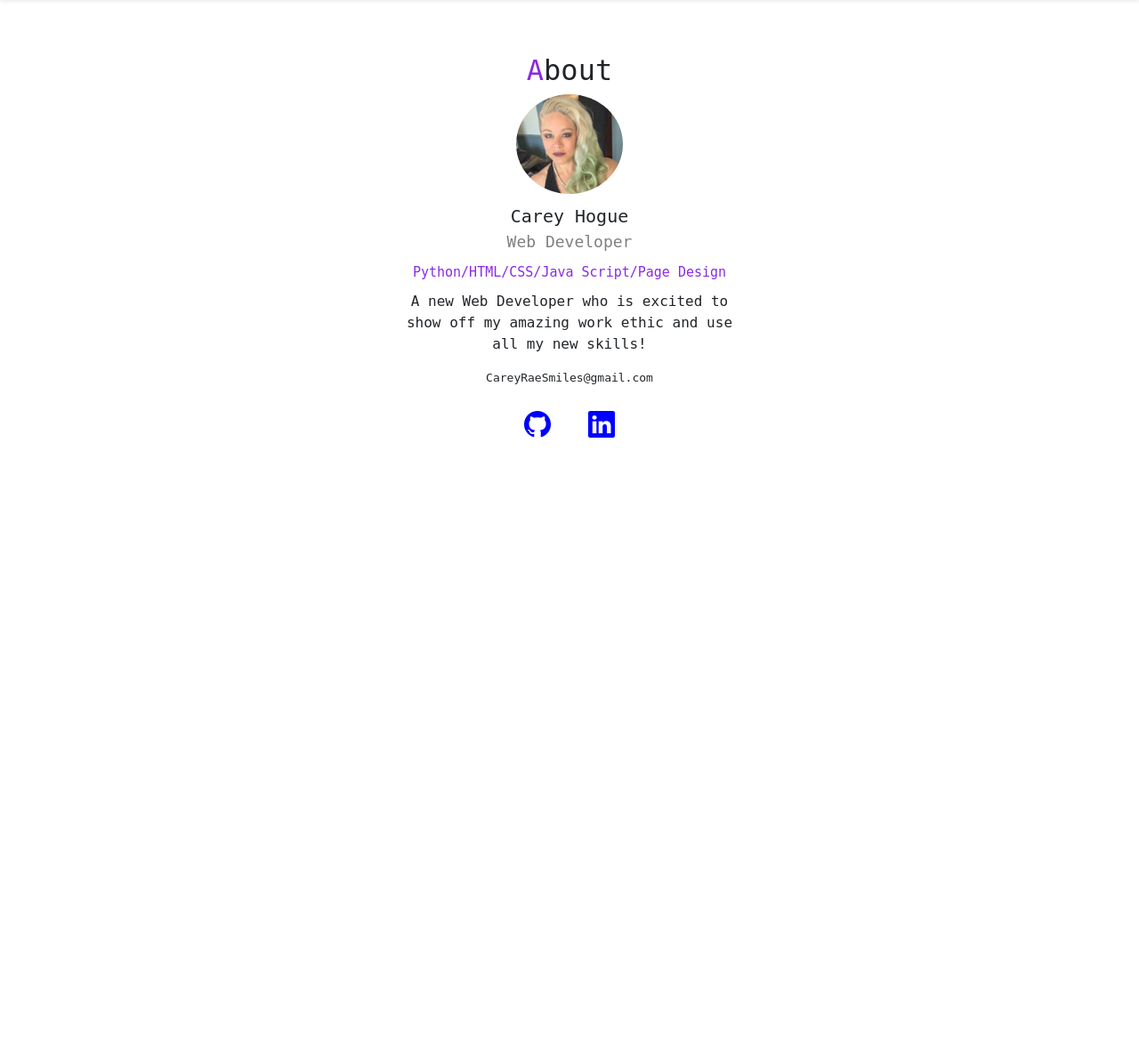
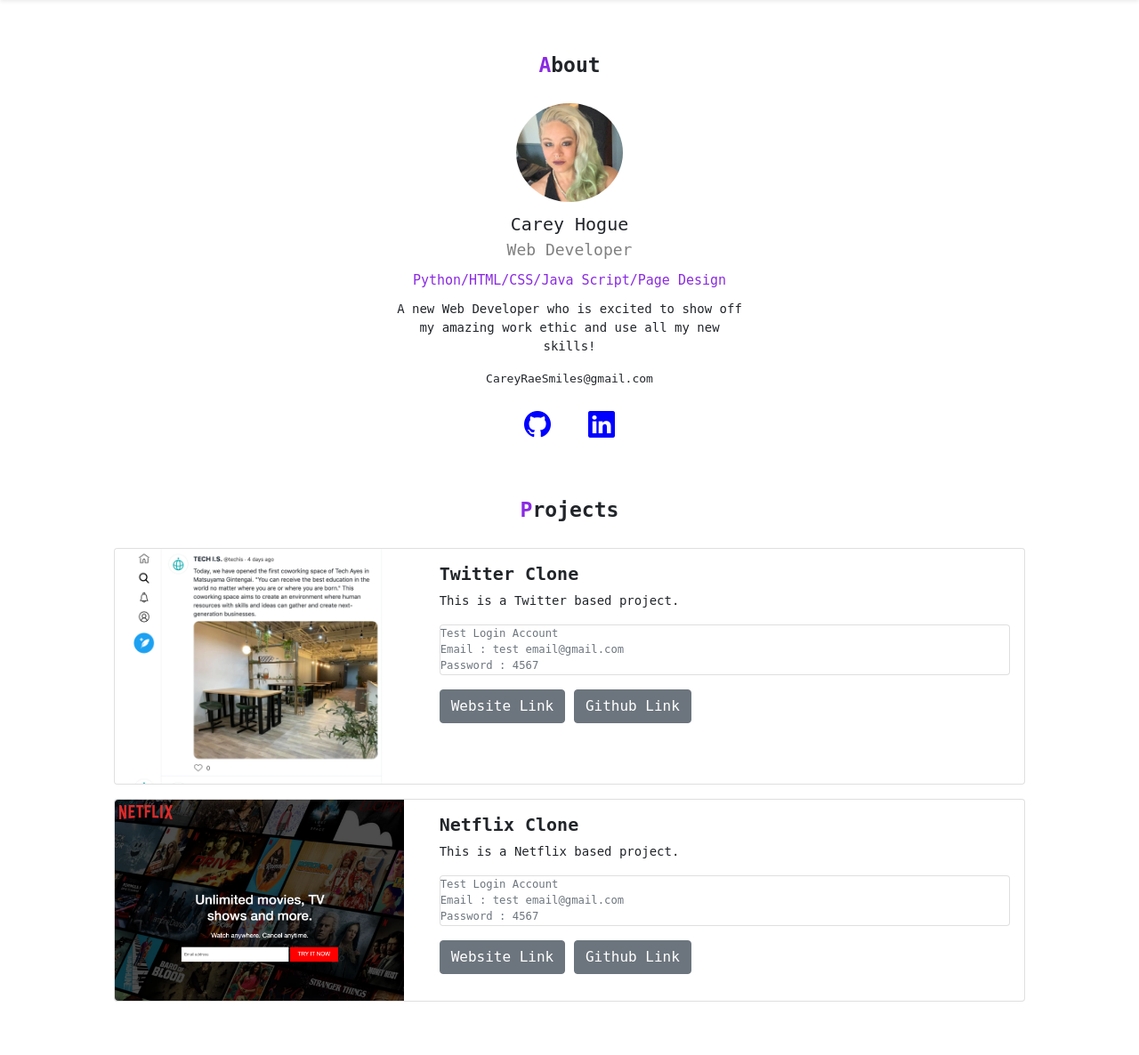
Before and after one commit to careyhogue/Portfolio, a PHP site: page / in a window 1280 px wide. Shown: the part 64-1250 px from the top of the page at 89% size. Before the commit the page ends 556 px from the top, so only its background shows below. Run offline with PHP 8.4, Linux system fonts and the light colour scheme; some libraries are stand-ins or nearby versions.

Commit message:
Created the project section, designing template compleated

```diff
--- a/index.html
+++ b/index.html
@@ -54,6 +54,52 @@
         </div>
       </div>
 
+      <div id="project">
+          <h2><span class="font-primary">P</span>rojects</h2>
+
+          <div class="card mb-3" >
+            <div class="row">
+              <div class="col-md-4">
+                <img src="img\project-twitter.png" class="img-fluid rounded-start" alt="A cafe mimicing a Twitter page.">
+              </div>
+              <div class="col-md-8">
+                <div class="card-body">
+                  <h5 class="card-title">Twitter Clone</h5>
+                  <p class="card-text">This is a Twitter based project.</p>
+                  <p class="card text"><small class="text-muted">
+                    Test Login Account <br>
+                    Email :  test email@gmail.com <br>
+                    Password : 4567
+                  </small></p>
+                  <a href="#" target="-blank" class="btn btn-secondary"> Website Link</a>
+                  <a href="#" target="_blank" class="btn btn-secondary"> Github Link</a>
+                </div>
+              </div>
+            </div>
+          </div>
+
+          <div class="card mb-3" >
+            <div class="row">
+              <div class="col-md-4">
+                <img src="img\project-netflix.png" class="img-fluid rounded-start" alt="Netfix cover page.">
+              </div>
+              <div class="col-md-8">
+                <div class="card-body">
+                  <h5 class="card-title">Netflix Clone</h5>
+                  <p class="card-text">This is a Netflix based project.</p>
+                  <p class="card text"><small class="text-muted">
+                    Test Login Account <br>
+                    Email :  test email@gmail.com <br>
+                    Password : 4567
+                  </small></p>
+                  <a href="#" target="-blank" class="btn btn-secondary"> Website Link</a>
+                  <a href="#" target="_blank" class="btn btn-secondary"> Github Link</a>
+                </div>
+              </div>
+            </div>
+          </div>
+      </div>
+
     <script src="https://cdn.jsdelivr.net/npm/bootstrap@5.0.2/dist/js/bootstrap.bundle.min.js" integrity="sha384-MrcW6ZMFYlzcLA8Nl+NtUVF0sA7MsXsP1UyJoMp4YLEuNSfAP+JcXn/tWtIaxVXM" crossorigin="anonymous"></script>
 
 </body>
--- a/style.css
+++ b/style.css
@@ -17,6 +17,19 @@
     font-weight: bold;
 }
 
+p{
+    font-size: 14px;
+}
+
+h2{
+    font-weight: bold;
+    font-size:23px;
+    margin:28px;
+}
+
+a.font-black{
+    color: black;!important
+}
 /**********
 
 About
@@ -62,3 +75,27 @@
 #about .icons a{
     color: blue;
 }
+
+
+/***********
+
+PROJECTS
+
+************/
+
+#project{
+    margin: 60px auto;
+    width: 80%;
+}
+
+#project h2{
+     text-align:center;
+}
+
+#project .card img {
+    width: 100%
+}
+
+#project .card-title{
+    font-weight: bold;
+}
```
